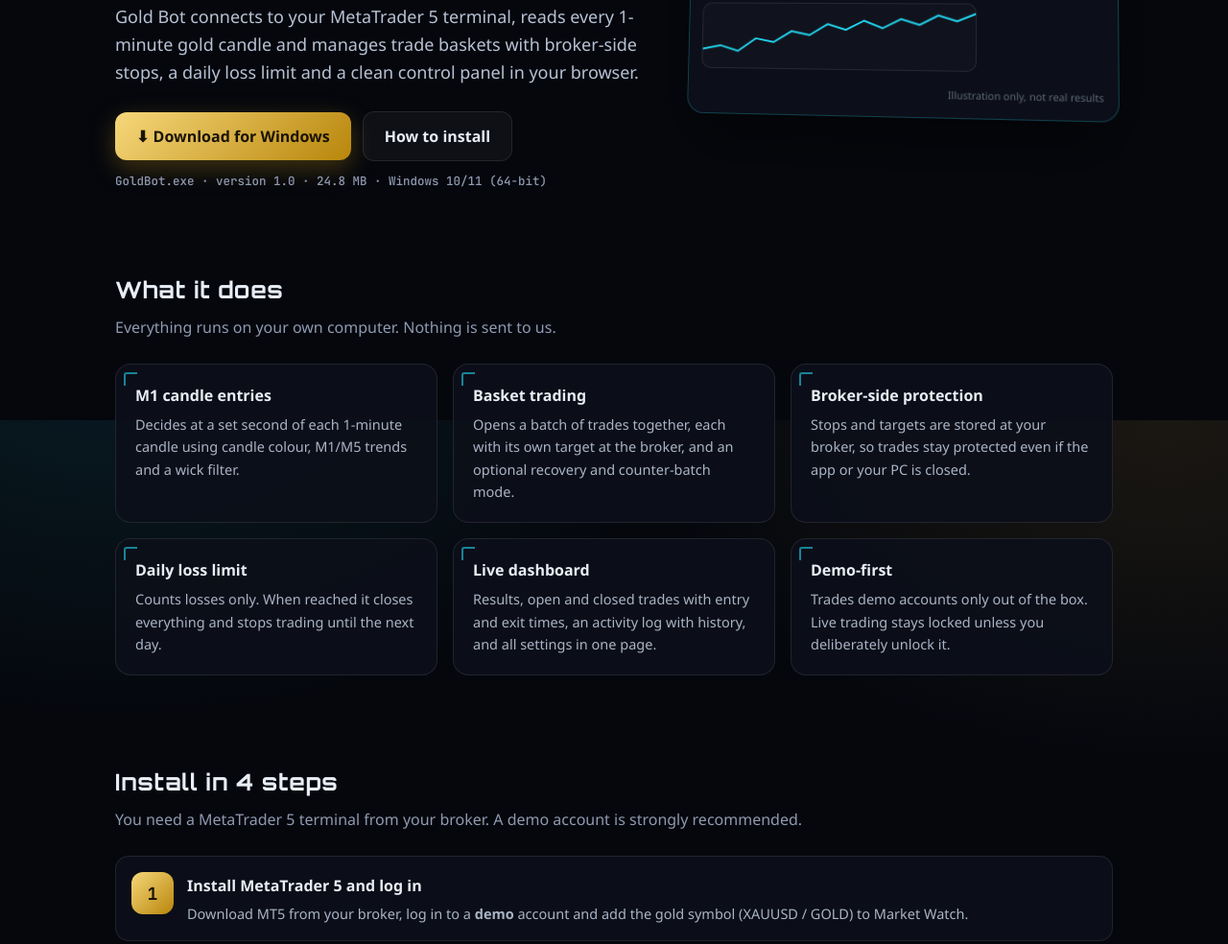
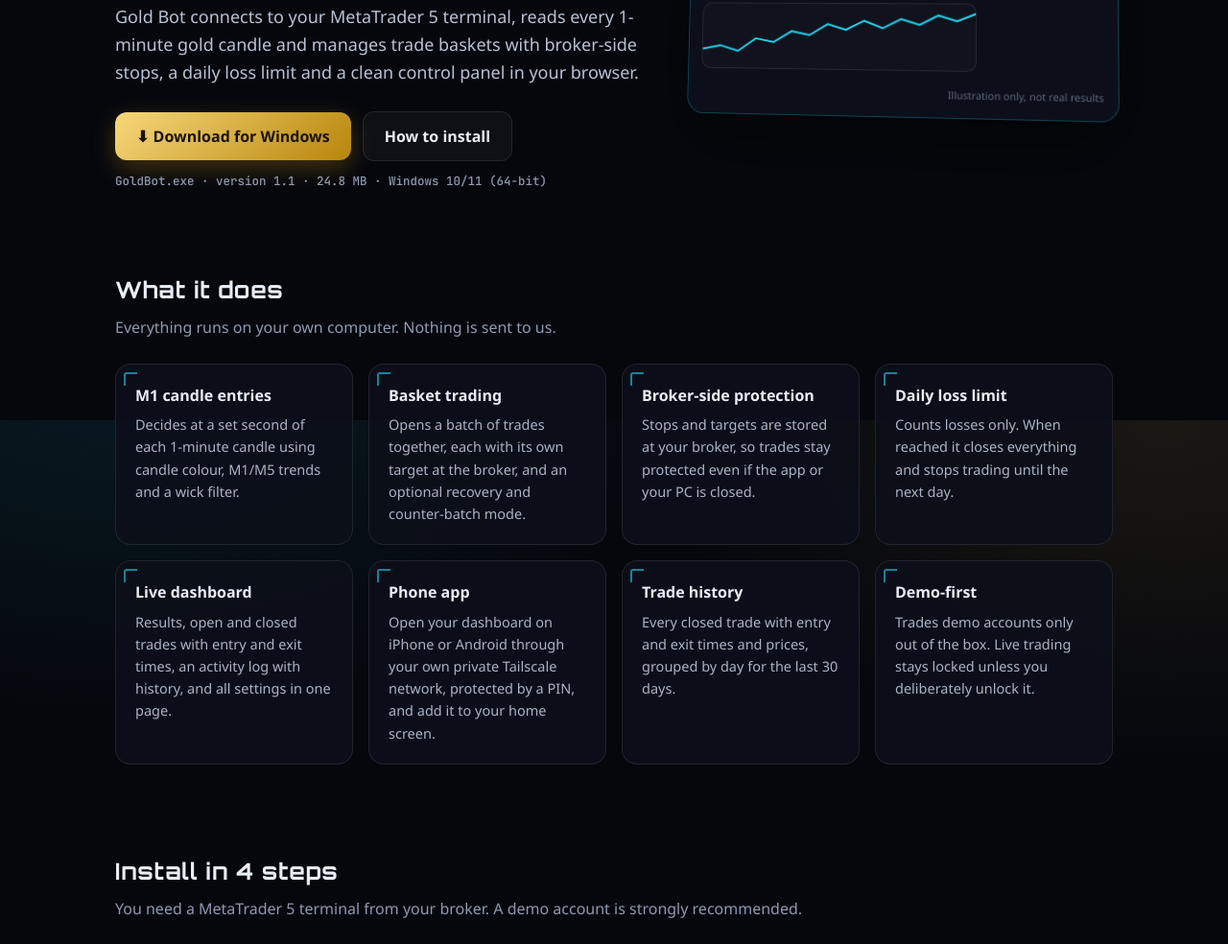
Before and after one commit to sparkgrid-dev/goldbot-mt5, a plain HTML site: page index.html in a window 1280 px wide. Shown: the part 362-1346 px from the top of the page at 96% size. Drawn offline with Linux system fonts and the light colour scheme.

Commit message:
Website: v1.1 (phone app, trade history, new fingerprint)

```diff
--- a/index.html
+++ b/index.html
@@ -63,7 +63,7 @@ h1{font-family:Orbitron,var(--ui);font-weight:800;font-size:clamp(34px,5vw,54px)
 section{padding:46px 0}
 h2{font-family:Orbitron,var(--ui);font-size:24px;letter-spacing:.03em;margin:0 0 8px}
 .sub{color:var(--muted);margin:0 0 24px}
-.cards{display:grid;grid-template-columns:repeat(3,1fr);gap:16px}
+.cards{display:grid;grid-template-columns:repeat(4,1fr);gap:16px}
 .card{position:relative;border-radius:16px;padding:20px;background:var(--panel);border:1px solid var(--line)}
 .card::before{content:"";position:absolute;top:8px;left:8px;width:12px;height:12px;border-top:2px solid var(--cy);border-left:2px solid var(--cy);border-radius:3px 0 0 0;opacity:.6}
 .card h3{margin:0 0 6px;font-size:16px}
@@ -81,6 +81,7 @@ summary{cursor:pointer;font-weight:600}
 details p{color:#aab4c6;margin:10px 0 0;font-size:14.5px}
 .hash{word-break:break-all}
 footer{padding:30px 0 50px;color:#6b7488;font-size:13px;border-top:1px solid var(--line);margin-top:20px}
+@media (max-width:1000px){.cards{grid-template-columns:repeat(2,1fr)}}
 @media (max-width:860px){.hero{grid-template-columns:1fr}.mock{transform:none}.cards{grid-template-columns:1fr}nav a{display:none}}
 @media (prefers-reduced-motion:reduce){.floor::before,.mock{animation:none}}
 </style>
@@ -102,7 +103,7 @@ footer{padding:30px 0 50px;color:#6b7488;font-size:13px;border-top:1px solid var
         <a class="btn dl" href="https://github.com/sparkgrid-dev/goldbot-mt5/releases/latest/download/GoldBot.exe">⬇ Download for Windows</a>
         <a class="btn ghost" href="#install">How to install</a>
       </div>
-      <div class="meta">GoldBot.exe · version 1.0 · 24.8 MB · Windows 10/11 (64-bit)</div>
+      <div class="meta">GoldBot.exe · version 1.1 · 24.8 MB · Windows 10/11 (64-bit)</div>
     </div>
     <div class="mock" aria-hidden="true">
       <div class="bar"><i></i><i></i><i></i></div>
@@ -128,6 +129,8 @@ footer{padding:30px 0 50px;color:#6b7488;font-size:13px;border-top:1px solid var
       <div class="card"><h3>Broker-side protection</h3><p>Stops and targets are stored at your broker, so trades stay protected even if the app or your PC is closed.</p></div>
       <div class="card"><h3>Daily loss limit</h3><p>Counts losses only. When reached it closes everything and stops trading until the next day.</p></div>
       <div class="card"><h3>Live dashboard</h3><p>Results, open and closed trades with entry and exit times, an activity log with history, and all settings in one page.</p></div>
+      <div class="card"><h3>Phone app</h3><p>Open your dashboard on iPhone or Android through your own private Tailscale network, protected by a PIN, and add it to your home screen.</p></div>
+      <div class="card"><h3>Trade history</h3><p>Every closed trade with entry and exit times and prices, grouped by day for the last 30 days.</p></div>
       <div class="card"><h3>Demo-first</h3><p>Trades demo accounts only out of the box. Live trading stays locked unless you deliberately unlock it.</p></div>
     </div>
   </section>
@@ -162,7 +165,7 @@ footer{padding:30px 0 50px;color:#6b7488;font-size:13px;border-top:1px solid var
     <details><summary>Can I trade a live account?</summary><p>Not by default: the bot refuses live accounts. Unlocking it means editing <code>allow_live</code> in the config file yourself. Please test on demo first.</p></details>
     <details><summary>Does closing the app close my trades?</summary><p>No. Open trades stay in MetaTrader 5 with their stops and targets at the broker. Restarting the app never closes trades.</p></details>
     <details><summary>How do I uninstall?</summary><p>Delete <code>GoldBot.exe</code> and the <code>%LOCALAPPDATA%\GoldBot</code> folder. Nothing else is installed.</p></details>
-    <details><summary>File fingerprint (SHA-256)</summary><p class="hash"><code>DBFDB8AE560FDEA619D0D425BFD53EDB0A79A83EB84DF5FA50BF88507B4BB9BB</code><br>Check it in PowerShell with <code>Get-FileHash GoldBot.exe</code>.</p></details>
+    <details><summary>File fingerprint (SHA-256)</summary><p class="hash"><code>BCA86DDB6C2558D7EF057A49B74DF4998BA689237C2DFAAB6B9AC7399436D5B0</code><br>Check it in PowerShell with <code>Get-FileHash GoldBot.exe</code>.</p></details>
   </section>
 
   <footer>Gold Bot is an independent tool and is not affiliated with MetaQuotes or any broker. MetaTrader is a trademark of its owner. Trading leveraged products carries a high risk of loss. Not financial advice.</footer>
```
